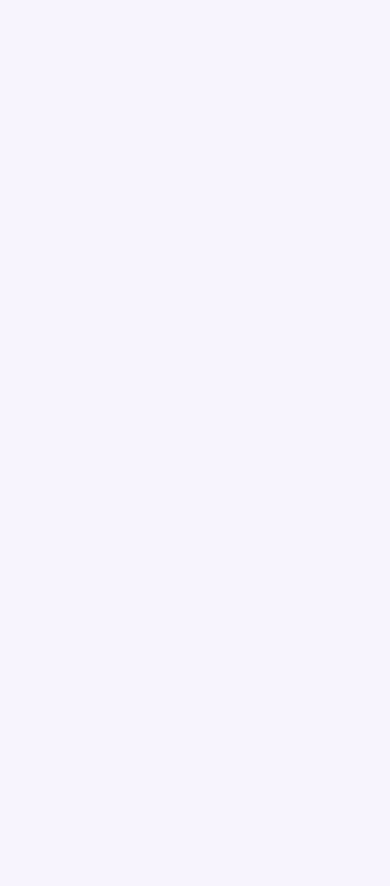
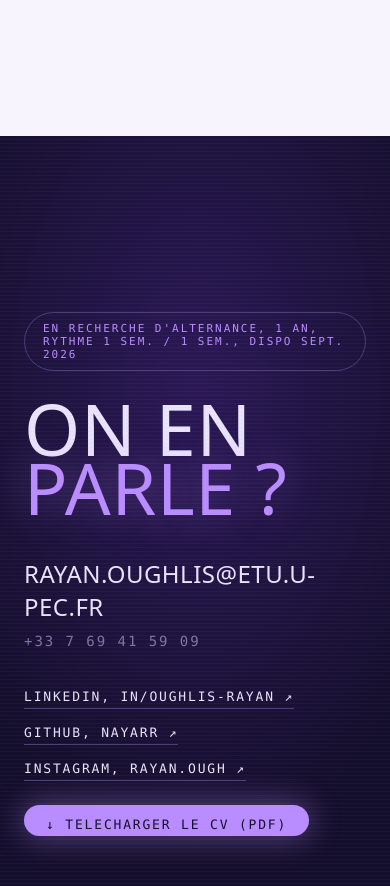
Before and after one commit to Nayarr/Portfolio, a React (Vite) app: page / in a window 390 px wide. Shown: the part 3240-4126 px from the top of the page. Built offline with nearby package versions, Linux system fonts and the light colour scheme.

Commit message:
feat(contact): build the contact screen
Status line, oversized headline, email/phone links and social links, plus a CV download button pointing at /cv.pdf. Responsive flow layout on the dark violet ground. The CV file itself still needs to be dropped in public/.

```diff
--- /dev/null
+++ b/src/components/contact/Contact.module.css
@@ -0,0 +1,133 @@
+.contact {
+  height: 100%;
+  min-height: 100vh;
+  width: 100%;
+  background: var(--dark-bg);
+  color: var(--dark-ink);
+  display: flex;
+  align-items: center;
+  padding: 120px clamp(24px, 6vw, 72px) 96px;
+  position: relative;
+  overflow: hidden;
+}
+.contact::before {
+  content: '';
+  position: absolute;
+  inset: 0;
+  background: radial-gradient(120% 90% at 50% 30%, rgba(124, 58, 237, 0.22), transparent 60%);
+  pointer-events: none;
+}
+.contact::after {
+  content: '';
+  position: absolute;
+  inset: 0;
+  background: repeating-linear-gradient(0deg, rgba(185, 140, 255, 0.05) 0 1px, transparent 1px 4px);
+  pointer-events: none;
+}
+
+.inner {
+  position: relative;
+  width: 100%;
+  max-width: 1180px;
+  margin: 0 auto;
+}
+
+.status {
+  margin: 0;
+  display: inline-block;
+  font-family: var(--font-mono);
+  font-size: 11px;
+  letter-spacing: 0.18em;
+  text-transform: uppercase;
+  color: var(--neon);
+  border: 1px solid var(--dark-line);
+  border-radius: 999px;
+  padding: 9px 18px;
+}
+
+.title {
+  margin: 28px 0 0;
+  font-family: var(--font-display);
+  font-weight: 400;
+  font-size: clamp(72px, 16vw, 170px);
+  line-height: 0.82;
+  letter-spacing: 0.01em;
+  text-transform: uppercase;
+}
+.accent {
+  color: var(--neon);
+  text-shadow: 0 0 40px rgba(185, 140, 255, 0.4);
+}
+
+.grid {
+  display: flex;
+  flex-wrap: wrap;
+  justify-content: space-between;
+  align-items: flex-end;
+  gap: 40px;
+  margin-top: clamp(40px, 8vw, 96px);
+}
+
+.primary {
+  display: flex;
+  flex-direction: column;
+  gap: 10px;
+}
+.email {
+  font-family: var(--font-display);
+  font-size: clamp(24px, 4vw, 40px);
+  letter-spacing: 0.02em;
+  text-transform: uppercase;
+  color: var(--dark-ink);
+  word-break: break-word;
+}
+.email:hover {
+  color: #fff;
+}
+.phone {
+  font-family: var(--font-mono);
+  font-size: 14px;
+  letter-spacing: 0.14em;
+  color: var(--ink-faint);
+}
+
+.links {
+  display: flex;
+  flex-direction: column;
+  align-items: flex-end;
+  gap: 16px;
+  font-family: var(--font-mono);
+  font-size: 13px;
+  letter-spacing: 0.14em;
+  text-transform: uppercase;
+}
+.links a {
+  color: var(--dark-ink);
+  border-bottom: 1px solid var(--dark-line);
+  padding-bottom: 4px;
+}
+.links a:hover {
+  color: #fff;
+}
+.cv {
+  margin-top: 8px;
+  border: 0 !important;
+  color: var(--dark-bg) !important;
+  background: var(--neon);
+  border-radius: 999px;
+  padding: 12px 22px;
+  box-shadow: 0 0 30px 2px rgba(185, 140, 255, 0.4);
+}
+.cv:hover {
+  color: var(--dark-bg) !important;
+  filter: brightness(1.08);
+}
+
+@media (max-width: 767px) {
+  .contact {
+    padding: 96px 24px 64px;
+  }
+  .links {
+    align-items: flex-start;
+  }
+}
--- a/src/components/contact/Contact.tsx
+++ b/src/components/contact/Contact.tsx
@@ -1,7 +1,40 @@
-/**
- * Ecran 05, Contact. Coordonnees, liens, telechargement du CV.
- * TODO(feat/contact) : implementer le contenu.
- */
+import styles from './Contact.module.css';
+
+/** Ecran 05, Contact. Coordonnees, liens, telechargement du CV. */
 export function Contact() {
-  return <section id="contact" aria-label="Contact" />;
+  return (
+    <section className={styles.contact} id="contact" aria-label="Contact">
+      <div className={styles.inner}>
+        <p className={styles.status}>
+          En recherche d&apos;alternance, 1 an, rythme 1 sem. / 1 sem., dispo sept. 2026
+        </p>
+
+        <h2 className={styles.title}>
+          On en
+          <br />
+          <span className={styles.accent}>parle ?</span>
+        </h2>
+
+        <div className={styles.grid}>
+          <div className={styles.primary}>
+            <a className={styles.email} href="mailto:rayan.oughlis@etu.u-pec.fr">
+              rayan.oughlis@etu.u-pec.fr
+            </a>
+            <a className={styles.phone} href="tel:+33769415909">
+              +33 7 69 41 59 09
+            </a>
+          </div>
+
+          <nav className={styles.links} aria-label="Liens">
+            <a href="https://linkedin.com/in/oughlis-rayan/">LinkedIn, in/oughlis-rayan &#8599;</a>
+            <a href="https://github.com/Nayarr">GitHub, Nayarr &#8599;</a>
+            <a href="https://instagram.com/rayan.ough">Instagram, rayan.ough &#8599;</a>
+            <a className={styles.cv} href="/cv.pdf" download>
+              &#8595; Telecharger le CV (PDF)
+            </a>
+          </nav>
+        </div>
+      </div>
+    </section>
+  );
 }
```
